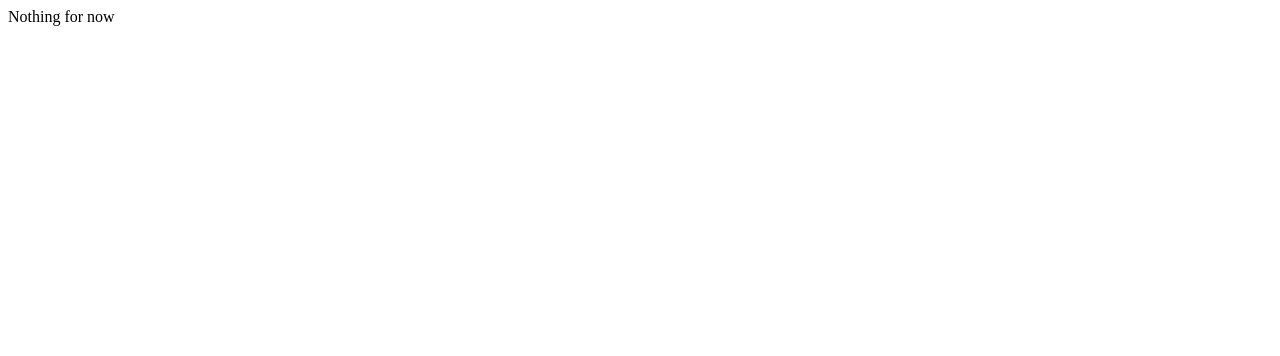
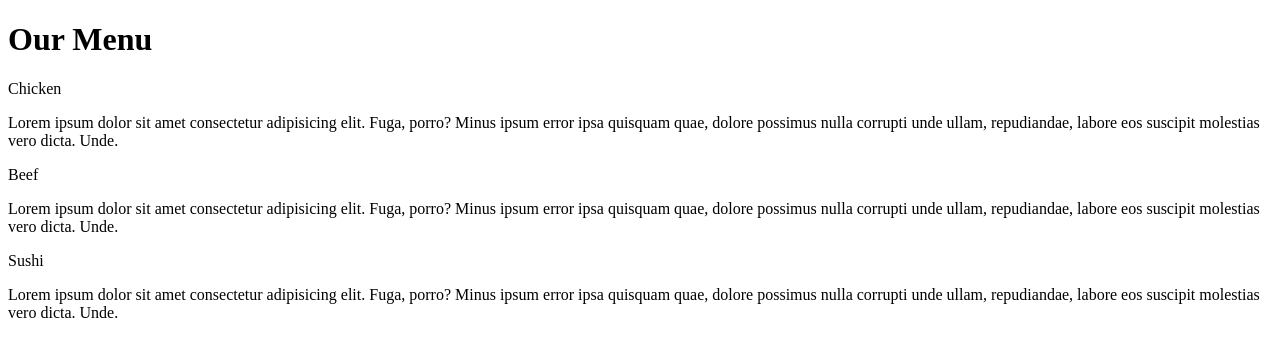
Before and after one commit to Dallah-Jnr/coursera-test, a plain HTML site: page mod2_solution/index.html in a window 1280 px wide. Drawn offline with Linux system fonts and the light colour scheme.

Commit message:
first commit

```diff
--- a/mod2_solution/index.html
+++ b/mod2_solution/index.html
@@ -1 +1,44 @@
-Nothing for now
+<!DOCTYPE html>
+<html lang="en">
+<head>
+    <meta charset="UTF-8">
+    <meta http-equiv="X-UA-Compatible" content="IE=edge">
+    <meta name="viewport" content="width=device-width, initial-scale=1.0">
+    <title>Assigment</title>
+    <link rel="stylesheet" href="styles.css">
+</head>
+<body>
+    <header class="header">
+        <h1>Our Menu</h1>
+    </header>
+    <section>
+        <div class="container-fluid">
+            <div class="row">
+                <div class="Col">
+                    <div class="top">
+                        <p class="p1">Chicken</p>
+                    </div>
+                    <p id="lorem">Lorem ipsum dolor sit amet consectetur adipisicing elit. Fuga, porro? Minus ipsum error ipsa quisquam quae, dolore possimus nulla corrupti unde ullam, repudiandae, labore eos suscipit molestias vero dicta. Unde.</p>
+                </div>
+            </div>
+            <div class="row">
+                <div class="Col">
+                    <div class="top">
+                        <p class="p2">Beef</p>
+                     </div>
+                    <p id="lorem">Lorem ipsum dolor sit amet consectetur adipisicing elit. Fuga, porro? Minus ipsum error ipsa quisquam quae, dolore possimus nulla corrupti unde ullam, repudiandae, labore eos suscipit molestias vero dicta. Unde.</p>
+                </div>
+            </div>
+            <div class="row">
+                <div class="Col">
+                    <div class="top">
+                        <p class="p3">Sushi</p>
+                    </div>
+                    <p id="lorem">Lorem ipsum dolor sit amet consectetur adipisicing elit. Fuga, porro? Minus ipsum error ipsa quisquam quae, dolore possimus nulla corrupti unde ullam, repudiandae, labore eos suscipit molestias vero dicta. Unde.</p>
+                </div>
+            </div>
+        </div>
+    </section>
+
+</body>
+</html>
```
